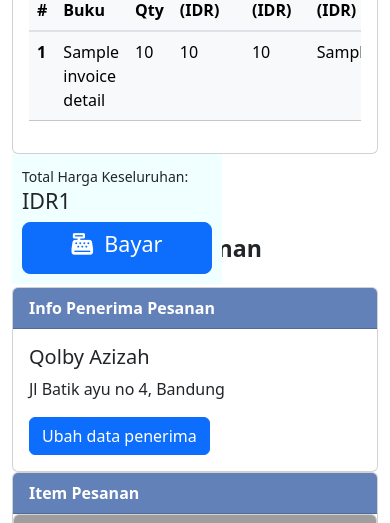
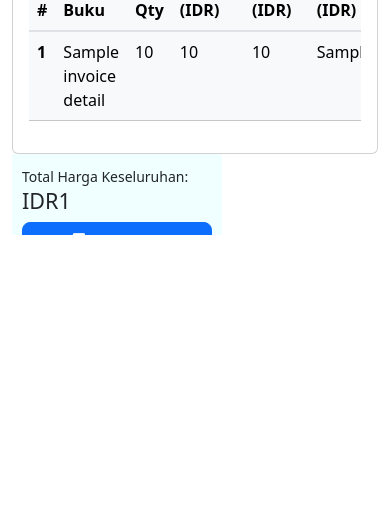
Before and after one commit to briliandosimarmata/uas-fpw-ci4, a CodeIgniter 4 app: template app/Views/invoice.php in a window 390 px wide. Shown: the part 1042-1565 px from the top of the page. After the commit the page ends 1277 px from the top, so only its background shows below. Run offline with PHP 8.4 and a stand-in for CodeIgniter, Linux system fonts and the light colour scheme; the template is opened without the code that fills it: most values are stand-ins (such as "Sample title", 1, 10 or a date in 2020); some libraries are stand-ins or nearby versions; grey boxes are pictures that could not be loaded.

Commit message:
update halaman browse invoice

```diff
--- a/app/Views/cart.php
+++ b/app/Views/cart.php
@@ -52,8 +52,6 @@
 <div class="container mt-4">
     <h3 class="mb-4"><b>Keranjang</b></h3>
     <form action="/invoice" method="post">
-        <input type="checkbox" id="all-cart-items" name="all-cart-items" value="all" class="form-check-input me-3">
-        <label for="all-cart-items">Pilih semua</label>
         <div class="row">
             <div class="col-md-7">
                 <div id="cart">
--- a/app/Views/home.php
+++ b/app/Views/home.php
@@ -21,7 +21,7 @@
         <?php $i = 0; ?>
         <?php foreach ($books as $b) : ?>
             <div class="col-md-6">
-                <div class="card mb-3" style="max-width: 540px;">
+                <div class="card mb-3" style="max-width: 600px;">
                     <div class="row g-0">
                         <div class="col-md-5">
                             <img src="img/book/<?= $b['book_img']; ?>" class="img-fluid rounded-start" alt="<?= $b['book_title']; ?>" style="height: 310px;">
--- a/app/Views/invoice.php
+++ b/app/Views/invoice.php
@@ -181,108 +181,4 @@
     </form>
 </div>
 
-<div class="container mt-4">
-    <h3 class="mb-4"><b>Pembayaran Pesanan</b></h3>
-    <div class="row">
-        <div class="col-sm-6">
-            <div class="card">
-                <div class="card-header">
-                    Info Penerima Pesanan
-                </div>
-                <div class="card-body">
-                    <h5 class="card-title">Qolby Azizah</h5>
-                    <p class="card-text">Jl Batik ayu no 4, Bandung</p>
-                    <a href="#" class="btn btn-primary">Ubah data penerima</a>
-                </div>
-            </div>
-        </div>
-    </div>
-    <div class="row">
-        <div class="col-sm-6">
-            <div class="card">
-                <div class="card-header">
-                    Item Pesanan
-                </div>
-                <div class="card-group">
-                    <div class="card">
-                        <img class="card-img-top" src=".../100px180/" alt="Card image cap">
-                        <div class="card-body">
-                            <h5 class="card-title">Nama Buku</h5>
-                            <p class="card-text">harga barang</p>
-                            <p class="card-text"><small class="text-muted">jumlah barang</small></p>
-                            <a href="#" class="btn btn-primary">Edit barang</a>
-                        </div>
-                    </div>
-                    <div class="card">
-                        <img class="card-img-top" src=".../100px180/" alt="Card image cap">
-                        <div class="card-body">
-                            <h5 class="card-title">Brilian Pria Paling Gagah</h5>
-                            <p class="card-text">20000</p>
-                            <p class="card-text"><small class="text-muted">2 barang</small></p>
-                            <a href="#" class="btn btn-primary">Edit barang</a>
-                        </div>
-                    </div>
-                </div>
-            </div>
-        </div>
-    </div>
-</div>
-</div>
-
-<div class="dropdown">
-    <button class="btn btn-secondary dropdown-toggle" type="button" id="dropdownMenuButton" data-toggle="dropdown" aria-haspopup="true" aria-expanded="false">
-        Pilih Metode Pembayaran
-    </button>
-    <div class="dropdown-menu" aria-labelledby="dropdownMenuButton">
-        <a class="dropdown-item" href="#">Transfer Bank</a>
-        <a class="dropdown-item" href="#">E-Wallet</a>
-        <a class="dropdown-item" href="#">Minimarket (Alfamart)</a>
-    </div>
-</div>
-
-<div class="col-md-5">
-    <div class="cart-total ms-5">
-        <div class="row">
-            <div class="col">
-                <h5><b>Ringkasan Harga</b></h5>
-            </div>
-        </div>
-        <div class="row">
-            <div class="col">
-                <span>Total Harga (2 eks)</span>
-                <br>
-                <span>Total Diskon Buku</span>
-                <br>
-                <span>Total Ongkos Kirim</span>
-            </div>
-            <div class="col" style="text-align: right;">
-                <span>IDR5000000</span>
-                <br>
-                <span>IDR40000</span>
-                <br>
-                <span>IDR10000</span>
-            </div>
-        </div>
-        <hr>
-
-        <div class="row mt-3">
-            <div class="col">
-                <h5><b>Total Harga</b></h5>
-            </div>
-            <div class="col" style="text-align: right;">
-                <h5><b>IDR 40600000</b></h5>
-            </div>
-        </div>
-        <div class="row mt-4">
-            <div class="col">
-                <a href="" type="submit" class="btn btn-lg btn-primary col-md-12">Bayar</a>
-            </div>
-        </div>
-    </div>
-</div>
-</div>
-</form>
-
-</div>
-
 <?= $this->endSection(); ?>
--- a/app/Views/layout/template.php
+++ b/app/Views/layout/template.php
@@ -5,7 +5,7 @@
     <!-- Required meta tags -->
     <meta charset="utf-8">
     <meta name="viewport" content="width=device-width, initial-scale=1"> <!-- shrink-to-fit=no" (deleted) -->
-    <title><?php $title; ?></title>
+    <title> <?= $title; ?> </title>
 
     <!-- Bootstrap CSS -->
     <link rel="stylesheet" href="https://cdn.jsdelivr.net/npm/bootstrap@4.1.3/dist/css/bootstrap.min.css" integrity="sha384-MCw98/SFnGE8fJT3GXwEOngsV7Zt27NXFoaoApmYm81iuXoPkFOJwJ8ERdknLPMO" crossorigin="anonymous">
--- a/public/css/style.css
+++ b/public/css/style.css
@@ -44,6 +44,7 @@
 }
 
 .cart-item .img-fluid {
+    margin-left: 50px;
     height: 150px !important;
     width: 100px !important;
 }
@@ -58,6 +59,8 @@
 
 .cart-item .form-check-input {
     vertical-align: middle;
+    margin-top: 60px;
+    margin-left: 0.5px;
     height: 30px;
     width: 30px;
     border-width: 3px;
@@ -84,7 +87,7 @@
 }
 
 .autocomplete-area {
-    position: absolute;
+    position: relative;
 }
 
 .autocomplete-area .list-group-item {
```
Also changed, not shown: app/Controllers/Invoice.php (+8 -1 lines), app/Models/InvoiceModel.php (+14 -0 lines), app/Views/invoice-browse.php (+43 -2 lines).
